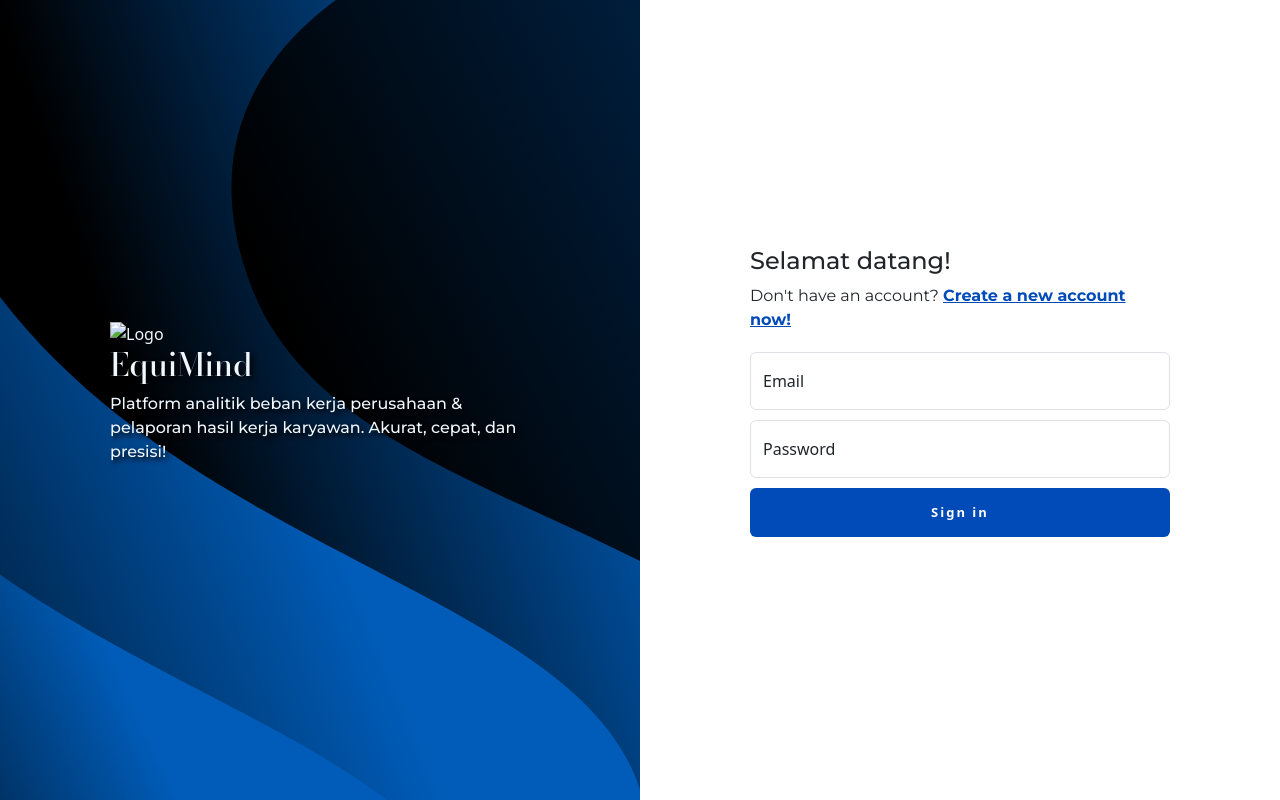
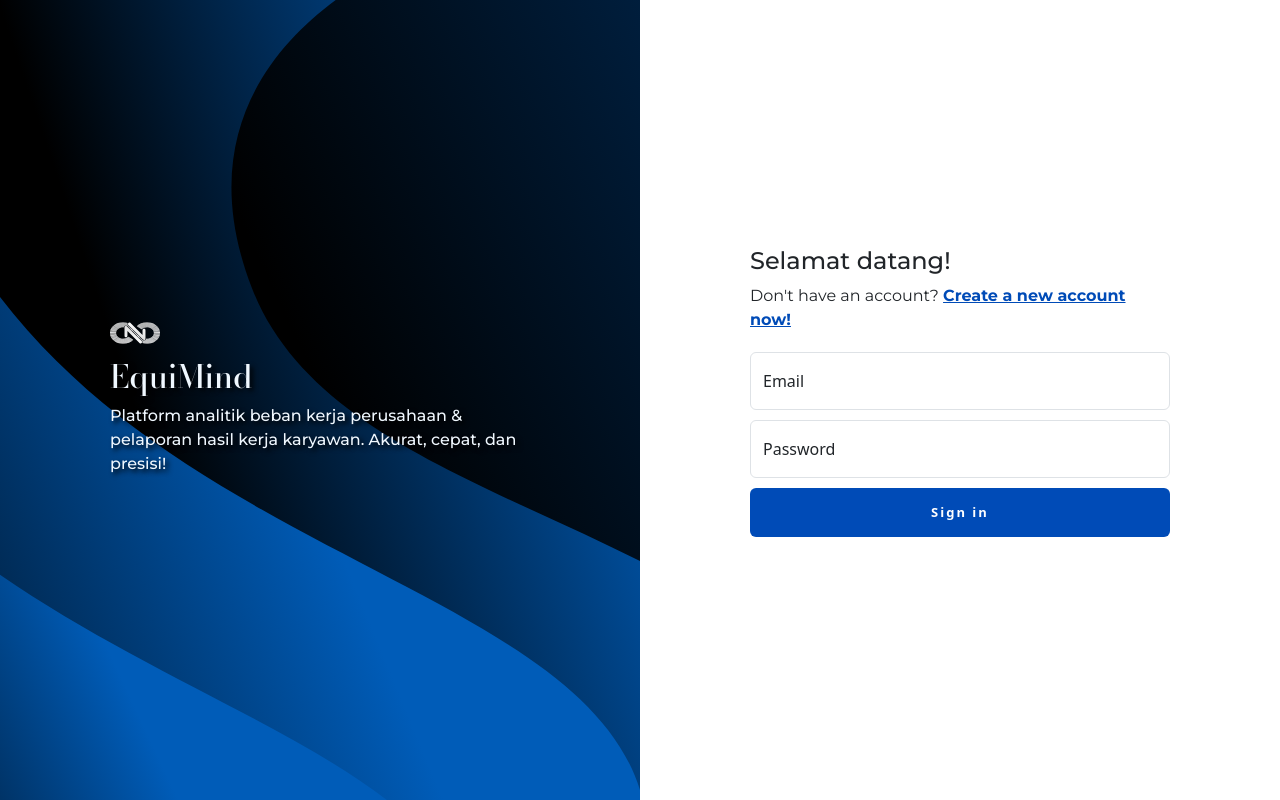
Before and after one commit to Rizalnendian/Program-Analitik-Tingkat-Risiko-Stress-dan-Beban-Kerja-Karyawan, a plain HTML site: page index.html in a window 1280 px wide. Drawn offline with nearby package versions, Linux system fonts and the light colour scheme; the site is published under a folder, as on GitHub Pages, so addresses that start at the root find nothing.

Commit message:
Fix icon link paths in index and signup pages for consistency

```diff
--- a/index.html
+++ b/index.html
@@ -24,7 +24,7 @@
             href="https://fonts.googleapis.com/css2?family=Bodoni+Moda:ital,opsz,wght@0,6..96,400..900;1,6..96,400..900&family=Montserrat:ital,wght@0,100..900;1,100..900&display=swap"
             rel="stylesheet"
         />
-        <link rel="icon" type="image/svg+xml" href="/LOGO warna.svg" />
+        <link rel="icon" type="image/svg+xml" href="LOGO warna.svg" />
 
         <title>Login</title>
     </head>
@@ -34,7 +34,7 @@
             <div class="branding col-6">
                 <div class="container-branding">
                     <img
-                        src="../LOGO putih.svg"
+                        src="LOGO putih.svg"
                         alt="Logo"
                         class="logo"
                         width="50"
```
Also changed, not shown: signup.html (+1 -1 lines).
